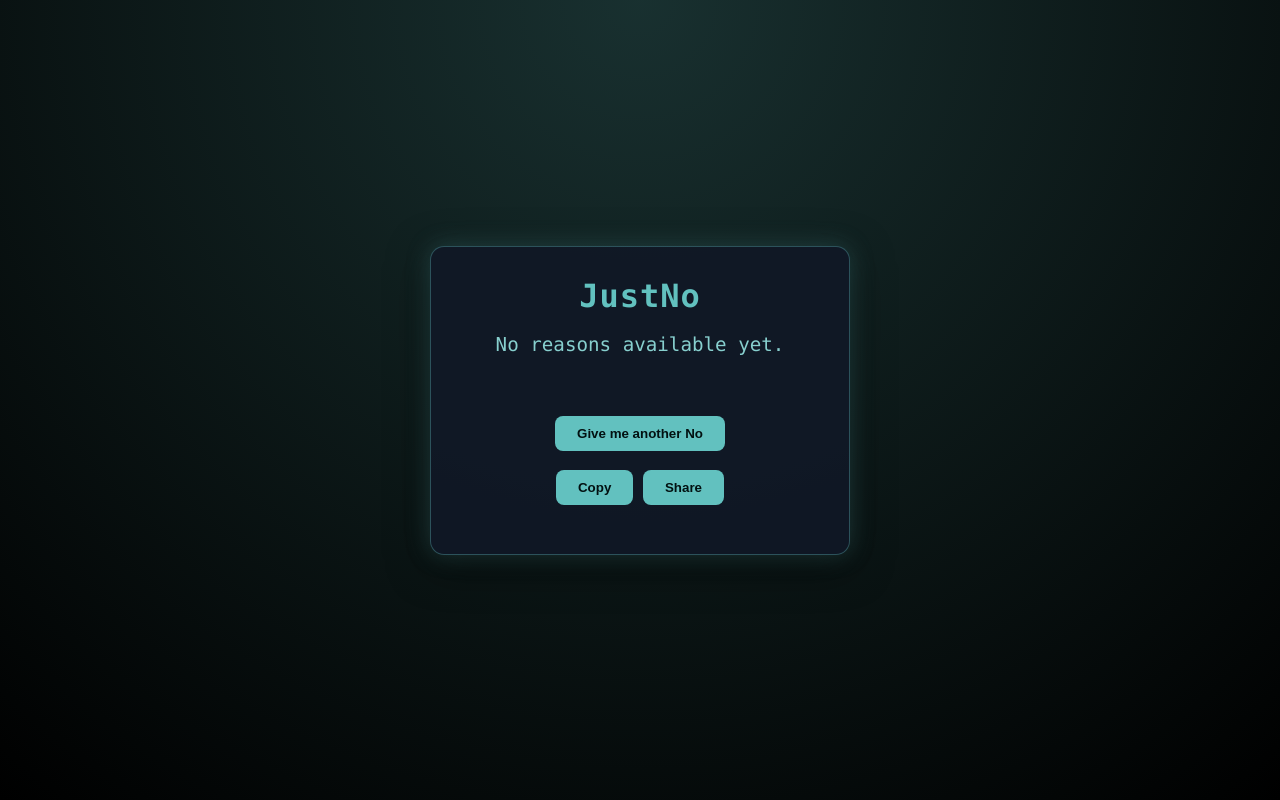
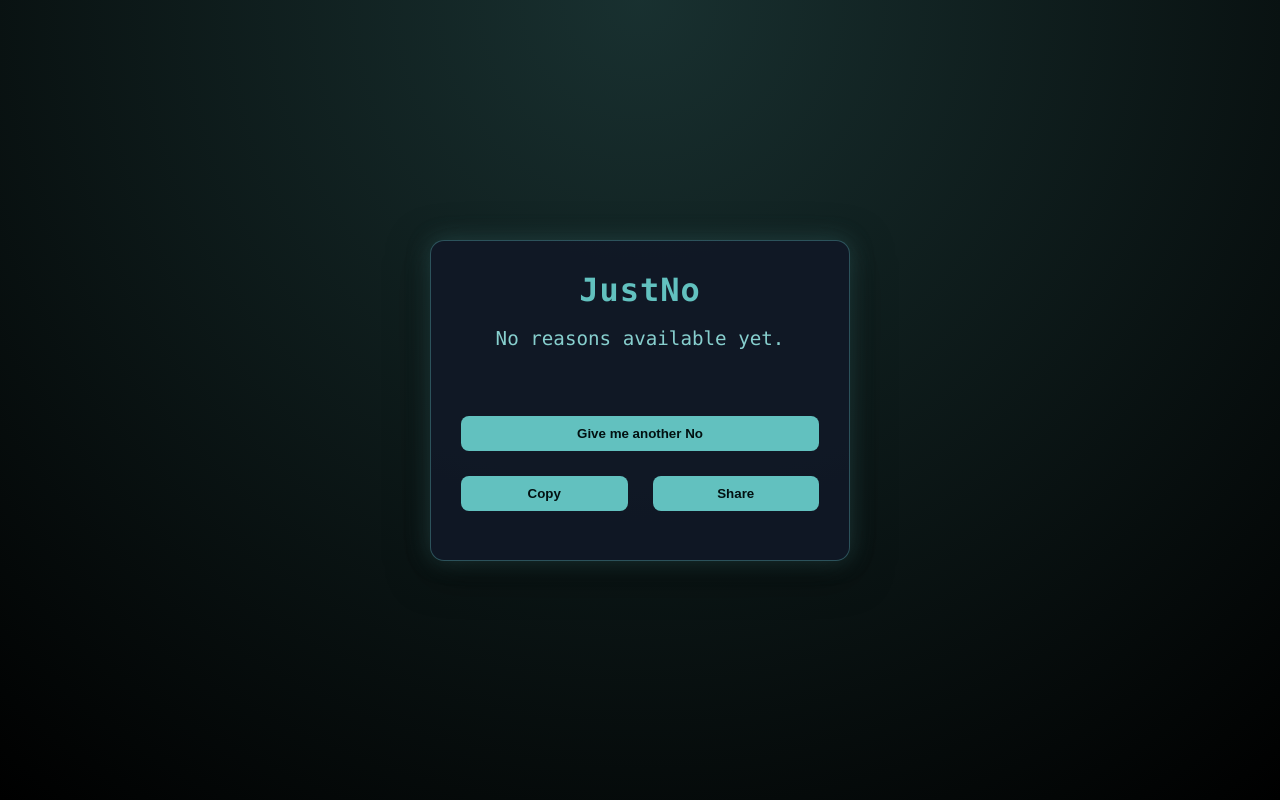
Before and after one commit to The-Triumvirat/JustNo, a Laravel app: page / in a window 1280 px wide. Run offline with Laravel 12, Linux system fonts and the light colour scheme; data that the repository does not hold is empty.

Commit message:
Make button alignment better with same size for computerelite

```diff
--- a/public/frontend/style.css
+++ b/public/frontend/style.css
@@ -19,6 +19,7 @@ body {
 .card {
     background: rgba(17, 24, 39, 0.92);
     padding: 30px;
+    margin: 30px;
     border-radius: 14px;
     width: 420px;
     text-align: center;
@@ -38,9 +39,26 @@ body {
     min-height: 65px;
     margin: 18px 0;
 }
-.card button {
+.card .buttons {
+    margin-top: 24px;
+    max-width: 360px;
+    margin-left: auto;
+    margin-right: auto;
+}
+.card .buttons .action-row-full {
+    margin-bottom: 25px;
+}
+.card .buttons .action-row-half {
+    display: flex;
+    gap: 25px;
+}
+.card .buttons .action-row-half > div {
+    flex: 1; /* 50% / 50% */
+}
+.card .buttons button {
     background: #62c1bf;
     color: #021111;
+    width: 100%;
     font-weight: bold;
     padding: 10px 22px;
     border-radius: 8px;
@@ -48,11 +66,21 @@ body {
     cursor: pointer;
     transition: all .2s ease;
 }
-.card button:hover {
+.card .buttons button:hover {
     background: #44acaa;
     box-shadow: 0 0 15px rgba(98, 193, 191, .6);
     transform: translateY(-1px);
 }
-.card small {
+.card .buttons button:focus-visible {
+    outline: 2px solid #87cfce;
+    outline-offset: 2px;
+}
+.card .buttons small {
     color: #8faeac;
 }
+
+@media (max-width: 400px) {
+    .card .buttons .action-row-half {
+        flex-direction: column;
+    }
+}
--- a/resources/views/frontend/index.blade.php
+++ b/resources/views/frontend/index.blade.php
@@ -16,16 +16,24 @@
         Loading your No…
     </div>
 
-    <button onclick="getNo()">Give me another No</button>
+    <div class="buttons">
+        <!-- Primary Row -->
+        <div class="action-row-full">
+            <button class="btn-primary" onclick="getNo()">Give me another No</button>
+        </div>
 
-    <br><br>
-
-    <button onclick="copyNo()">Copy</button>
-    <button onclick="shareNo()">Share</button>
-
-    <br><br>
-    <small id="info"></small>
-</div>
+        <!-- Secondary Row -->
+        <div class="action-row-half">
+            <div>
+                <button class="btn-secondary" onclick="copyNo()">Copy</button>
+            </div>
+            <div>
+                <button class="btn-secondary" onclick="shareNo()">Share</button>
+            </div>
+        </div>
+        <br>
+        <small id="info"></small>
+    </div>
 
 
 <script>
```
Also changed, not shown: resources/views/frontend/specific-no.blade.php (+13 -4 lines).
